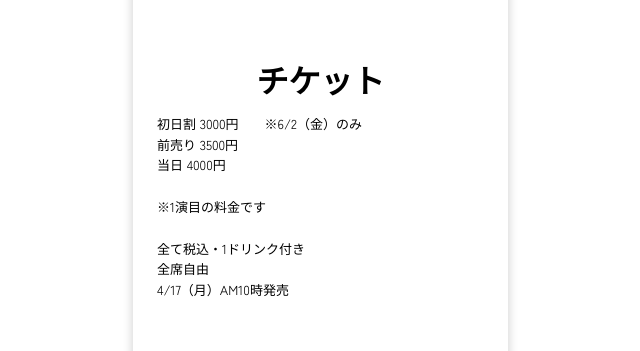
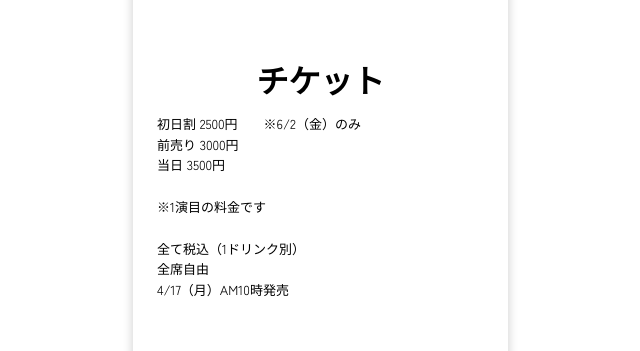
Before and after one commit to geki-cacioepepe/kanku, a plain HTML site: page index.html in a window 1280 px wide. Shown: the part 1766-2117 px from the top of the page, 597-1237 px from the left. Drawn offline with Linux system fonts and the light colour scheme; some packages are replaced by stand-ins of ours.

Commit message:
料金修正

```diff
--- a/index.html
+++ b/index.html
@@ -179,17 +179,17 @@
           <section id="ticket">
             <h2>チケット</h2>
             <p>
-              初日割 3000円　　※6/2（金）のみ
+              初日割 2500円　　※6/2（金）のみ
               <br />
-              前売り 3500円
+              前売り 3000円
               <br />
-              当日 4000円
+              当日 3500円
               <br />
               <br />
               ※1演目の料金です
               <br />
               <br />
-              全て税込・1ドリンク付き
+              全て税込（1ドリンク別）
               <br />
               全席自由
               <br />
```
